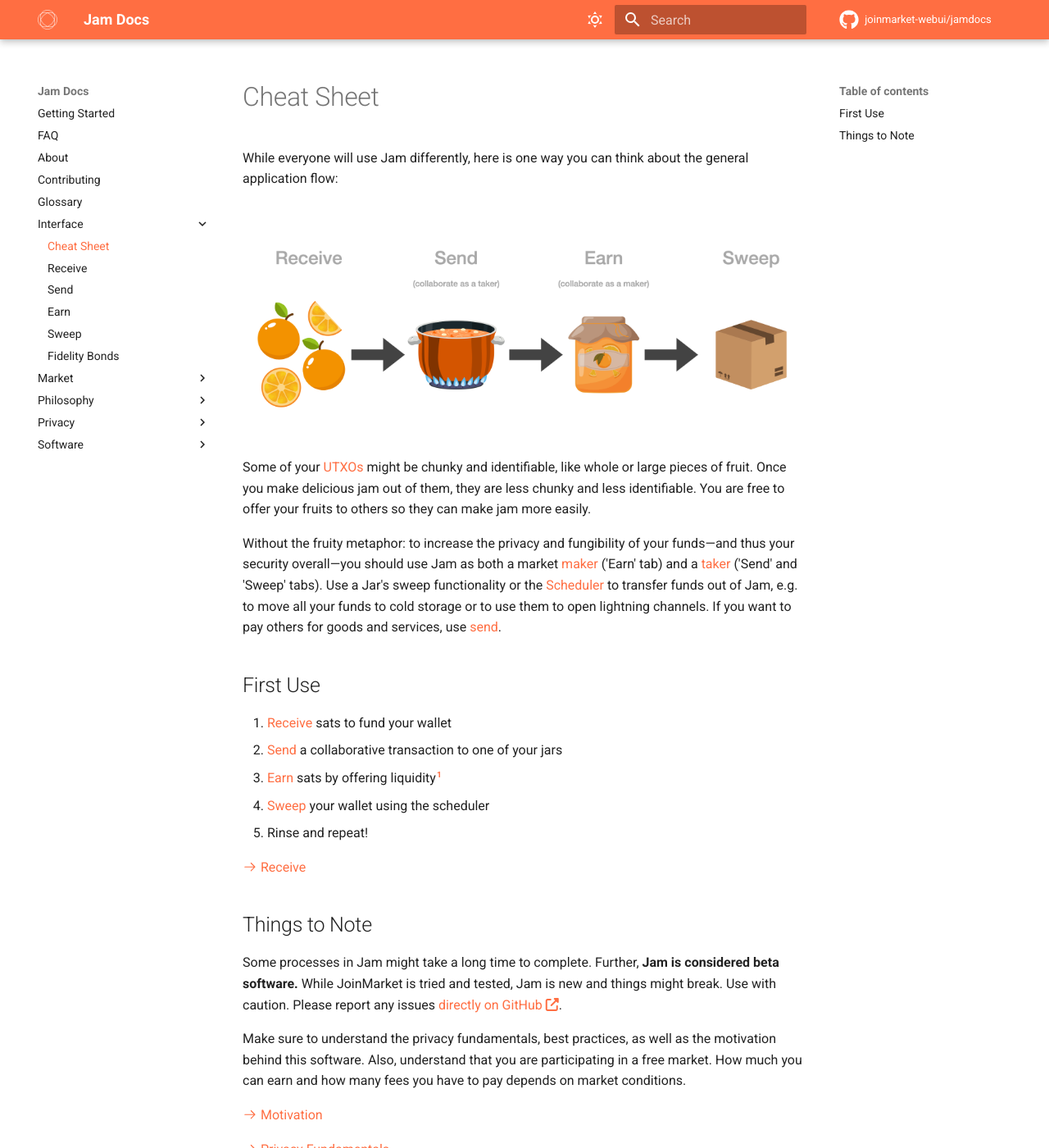
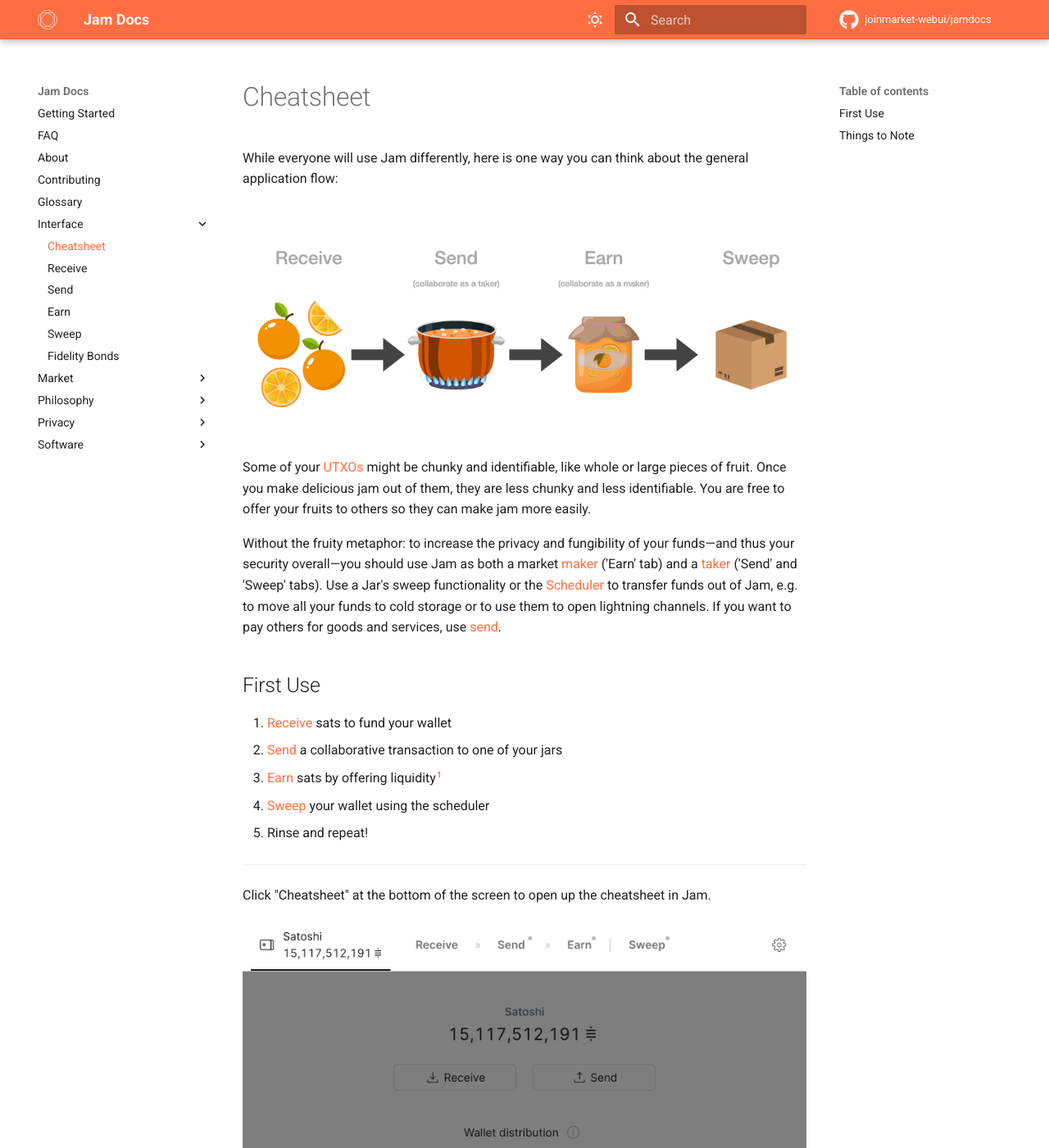
Before and after one commit to joinmarket-webui/jamdocs, an MkDocs documentation site: the page built from docs/interface/00-cheatsheet.md, in a window 1280 px wide and 1400 px high. Shown: the whole window at 82% size. Built offline with MkDocs 1.6.1 and Material for MkDocs 9.7.7, drawn with Linux system fonts in a browser that asks for light colours; nearby versions of some CDN libraries; comment, search, counter and statistics services are not loaded.

Commit message:
feat(cheatsheet): add screenshots

```diff
--- a/docs/interface/00-cheatsheet.md
+++ b/docs/interface/00-cheatsheet.md
@@ -1,4 +1,4 @@
-# Cheat Sheet
+# Cheatsheet
 
 While everyone will use Jam differently, here is one way you can think about the
 general application flow:
@@ -30,7 +30,17 @@
 4. [Sweep][sweep] your wallet using the scheduler
 5. Rinse and repeat!
 
+---
+
+Click "Cheatsheet" at the bottom of the screen to open up the cheatsheet in Jam.
+
+![](../assets/interface/cheatsheet.png#only-dark)
+
+![](../assets/interface/cheatsheet-light.png#only-light)
+
 [:octicons-arrow-right-24: Receive][receive]
+
+---
 
 [^fnfb]: Make sure to create a [fidelity bond][fb] to increase the chances of your offer being taken.
 
```
Also changed, not shown: docs/index.md (+2 -2 lines), docs/assets/interface/cheatsheet-light.png (added), docs/assets/interface/cheatsheet.png (added).
